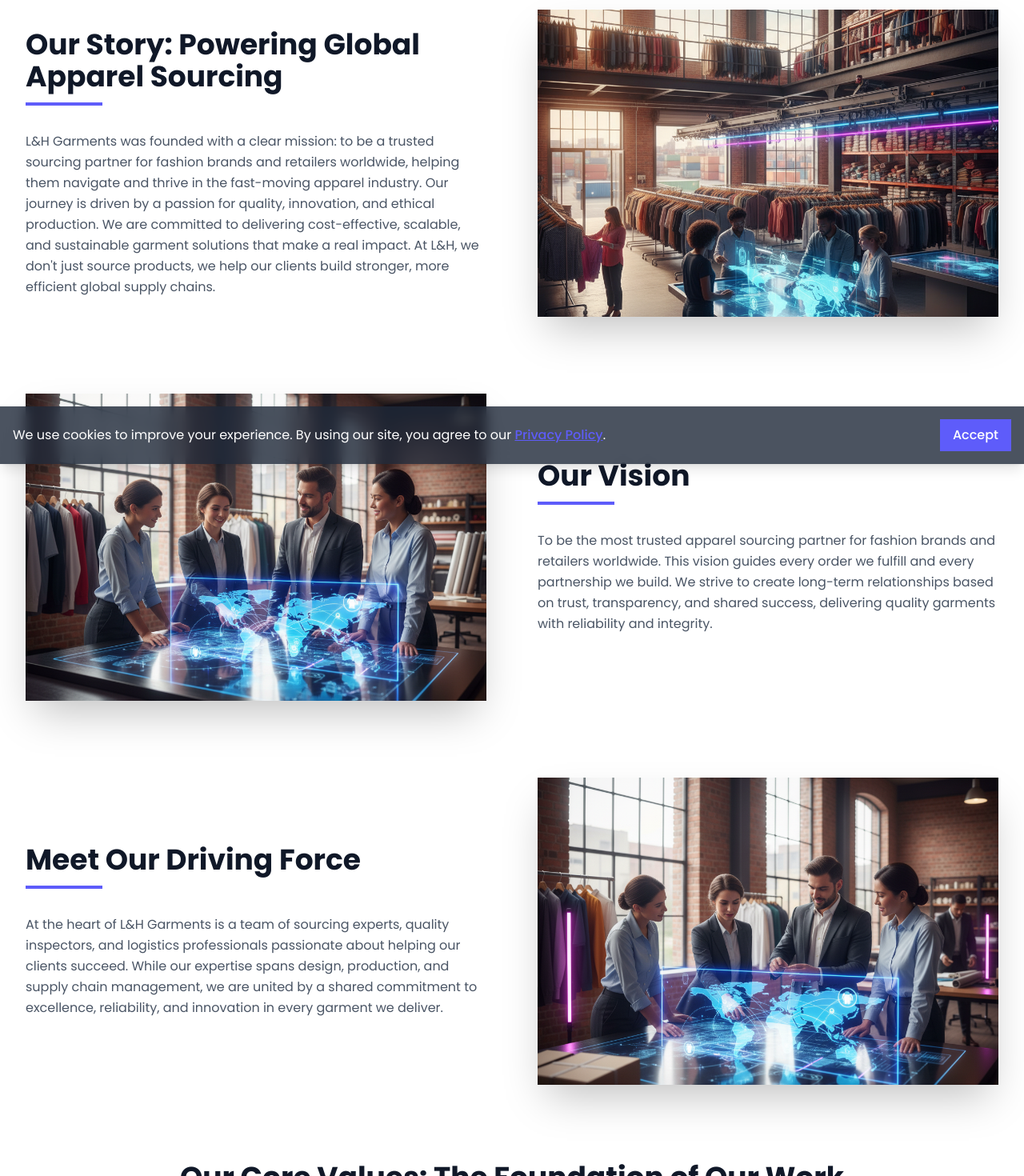
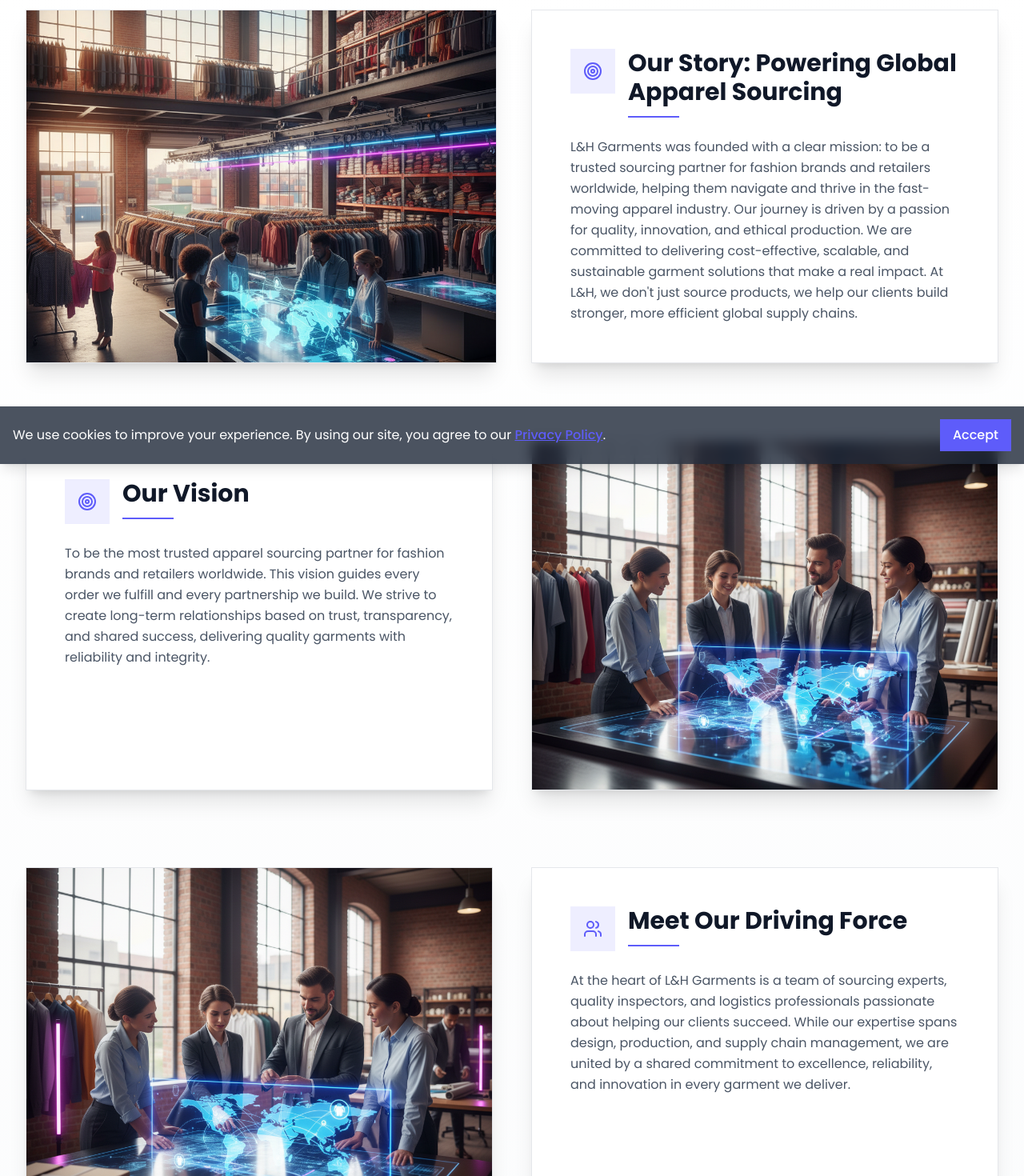
Before and after one commit to suman-bonakurthi/lahkltd, a Next.js app: page /why-us in a window 1280 px wide. Shown: the part 220-1690 px from the top of the page at 80% size. Built offline with nearby package versions, Linux system fonts and the light colour scheme.

Commit message:
same changes

```diff
--- a/app/why-us/page.tsx
+++ b/app/why-us/page.tsx
@@ -1,9 +1,35 @@
 "use client";
+
 import React from "react";
 import Image from "next/image";
-import { Globe2, Layers, Zap, Package, ShieldCheck } from "lucide-react";
+import { Globe2, Layers, Zap, Package, ShieldCheck, Target, Users } from "lucide-react";
 
-// Core values kartları
+// Feature sections matching About Us layout
+const featureSections = [
+  {
+    icon: Target,
+    title: "Our Story: Powering Global Apparel Sourcing",
+    image: "/assets/story.png",
+    description:
+      "L&H Garments was founded with a clear mission: to be a trusted sourcing partner for fashion brands and retailers worldwide, helping them navigate and thrive in the fast-moving apparel industry. Our journey is driven by a passion for quality, innovation, and ethical production. We are committed to delivering cost-effective, scalable, and sustainable garment solutions that make a real impact. At L&H, we don't just source products, we help our clients build stronger, more efficient global supply chains."
+  },
+  {
+    icon: Target,
+    title: "Our Vision",
+    image: "/assets/vision.png",
+    description:
+      "To be the most trusted apparel sourcing partner for fashion brands and retailers worldwide. This vision guides every order we fulfill and every partnership we build. We strive to create long-term relationships based on trust, transparency, and shared success, delivering quality garments with reliability and integrity."
+  },
+  {
+    icon: Users,
+    title: "Meet Our Driving Force",
+    image: "/assets/driving.png",
+    description:
+      "At the heart of L&H Garments is a team of sourcing experts, quality inspectors, and logistics professionals passionate about helping our clients succeed. While our expertise spans design, production, and supply chain management, we are united by a shared commitment to excellence, reliability, and innovation in every garment we deliver."
+  }
+];
+
+// Core values cards (Why Us)
 const whyUsItems = [
   {
     title: "Reliable",
@@ -37,109 +63,57 @@
   },
 ];
 
-export default function AboutUsPage() {
+export default function WhyUsPage() {
   return (
-    <div>
-      {/* Our Story */}
+    <div className="bg-gradient-to-b from-white to-gray-50">
       <section className="pt-12 pb-24">
         <div className="max-w-7xl mx-auto px-4 lg:px-8">
-          <div className="grid md:grid-cols-2 gap-16 items-center">
-            <div className="space-y-8">
-              <div>
-                <h1 className="text-3xl sm:text-4xl font-bold text-gray-900 mb-3">
-                  Our Story: Powering Global Apparel Sourcing
-                </h1>
-                <div className="w-24 h-1 bg-primary mb-5"></div>
+          {/* Features Section - Same as About Us */}
+          <div className="space-y-24">
+            {featureSections.map((feature, index) => (
+              <div
+                key={index}
+                className="grid lg:grid-cols-2 gap-12 items-stretch"
+              >
+                {/* Image Side */}
+                <div
+                  className={`${
+                    index % 2 === 1 ? "lg:order-2" : ""
+                  } relative aspect-[4/3] overflow-hidden shadow-xl border border-gray-200`}
+                >
+                  <Image
+                    src={feature.image}
+                    alt={feature.title}
+                    fill
+                    className="object-cover hover:scale-105 transition-transform duration-700"
+                  />
                 </div>
-              <p className="text-gray-600 text-base leading-relaxed">
-                L&amp;H Garments was founded with a clear mission: to be a trusted
-                sourcing partner for fashion brands and retailers worldwide,
-                helping them navigate and thrive in the fast-moving apparel
-                industry. Our journey is driven by a passion for quality,
-                innovation, and ethical production. We are committed to delivering
-                cost-effective, scalable, and sustainable garment solutions that
-                make a real impact. At L&amp;H, we don&apos;t just source products, we
-                help our clients build stronger, more efficient global supply
-                chains.
-              </p>
+
+                {/* Content Side */}
+                <div
+                  className={`${
+                    index % 2 === 1 ? "lg:order-1" : ""
+                  } flex flex-col h-full`}
+                >
+                  <div className="bg-white p-8 lg:p-12 shadow-xl border border-gray-200 h-full flex flex-col">
+                    <div className="flex items-start mb-6">
+                      <div className="w-14 h-14 bg-primary/10 flex items-center justify-center flex-shrink-0 mr-4">
+                        <feature.icon className="w-6 h-6 text-primary" />
                       </div>
-            <div className="relative">
-              <div className="relative w-full h-80 md:h-96 overflow-hidden shadow-2xl">
-                <Image
-                  src="/assets/story.png"
-                  alt="Our Story"
-                  fill
-                  className="object-cover"
-                />
+                      <div className="flex-1">
+                        <h3 className="text-2xl sm:text-3xl font-bold text-gray-900">
+                          {feature.title}
+                        </h3>
+                        <div className="w-16 h-0.5 bg-primary mt-3"></div>
+                      </div>
+                    </div>
+                    <div className="text-gray-600 text-base leading-relaxed space-y-4 flex-1">
+                      <p>{feature.description}</p>
                     </div>
                   </div>
                 </div>
               </div>
-      </section>
-
-      {/* Our Vision */}
-      <section className="pb-24">
-        <div className="max-w-7xl mx-auto px-4 lg:px-8">
-          <div className="grid md:grid-cols-2 gap-16 items-center">
-            <div className="md:order-2 space-y-8">
-              <div>
-                <h2 className="text-3xl sm:text-4xl font-bold text-gray-900 mb-3">
-                  Our Vision
-                </h2>
-                <div className="w-24 h-1 bg-primary mb-5"></div>
-              </div>
-              <p className="text-gray-600 text-base leading-relaxed">
-                To be the most trusted apparel sourcing partner for fashion brands
-                and retailers worldwide. This vision guides every order we fulfill
-                and every partnership we build. We strive to create long-term
-                relationships based on trust, transparency, and shared success,
-                delivering quality garments with reliability and integrity.
-              </p>
-            </div>
-            <div className="md:order-1 relative">
-              <div className="relative w-full h-80 md:h-96 overflow-hidden shadow-2xl">
-                <Image
-                  src="/assets/vision.png"
-                  alt="Our Vision"
-                  fill
-                  className="object-cover"
-                />
-              </div>
-            </div>
-          </div>
-        </div>
-      </section>
-
-      {/* Meet Our Driving Force */}
-      <section className="pb-24">
-        <div className="max-w-7xl mx-auto px-4 lg:px-8">
-          <div className="grid md:grid-cols-2 gap-16 items-center">
-            <div className="space-y-8">
-              <div>
-                <h2 className="text-3xl sm:text-4xl font-bold text-gray-900 mb-3">
-                  Meet Our Driving Force
-                </h2>
-                <div className="w-24 h-1 bg-primary mb-5"></div>
-              </div>
-              <p className="text-gray-600 text-base leading-relaxed">
-                At the heart of L&amp;H Garments is a team of sourcing experts,
-                quality inspectors, and logistics professionals passionate about
-                helping our clients succeed. While our expertise spans design,
-                production, and supply chain management, we are united by a shared
-                commitment to excellence, reliability, and innovation in every
-                garment we deliver.
-              </p>
-            </div>
-            <div className="relative">
-              <div className="relative w-full h-80 md:h-96 overflow-hidden shadow-2xl">
-                <Image
-                  src="/assets/driving.png"
-                  alt="Our Team"
-                  fill
-                  className="object-cover"
-                />
-              </div>
-            </div>
+            ))}
           </div>
         </div>
       </section>
@@ -158,24 +132,27 @@
             </p>
           </div>
 
-          <div className="grid gap-8 sm:grid-cols-2 lg:grid-cols-3">
+          <div className="grid gap-8 sm:grid-cols-2 lg:grid-cols-3 items-stretch">
             {whyUsItems.map((item, idx) => {
               const Icon = item.icon;
               return (
                 <div
                   key={idx}
-                  className="bg-white shadow-md hover:shadow-xl border border-gray-100 transition-all duration-300"
+                  className="bg-white p-8 lg:p-12 shadow-xl border border-gray-200 transition-all duration-300 flex flex-col h-full"
                 >
-                  <div className="p-8">
-                    <div className="flex items-center mb-4">
-                      <div className="w-12 h-12 flex items-center justify-center text-primary mr-3">
-                        <Icon className="w-6 h-6" />
+                  <div className="flex items-start mb-6">
+                    <div className="w-14 h-14 bg-primary/10 flex items-center justify-center flex-shrink-0 mr-4">
+                      <Icon className="w-8 h-8 text-primary" />
                     </div>
-                      <h3 className="text-lg sm:text-lg font-semibold text-gray-900">
+                    <div className="flex-1">
+                      <h3 className="text-2xl font-bold text-gray-900">
                         {item.title}
                       </h3>
+                      <div className="w-12 h-0.5 bg-primary mt-2"></div>
                     </div>
-                    <p className="text-gray-600 text-base leading-relaxed">{item.text}</p>
+                  </div>
+                  <div className="text-gray-600 text-base leading-relaxed space-y-4 flex-1">
+                    <p>{item.text}</p>
                   </div>
                 </div>
               );
```
Also changed, not shown: app/about-us/page.tsx (+38 -28 lines). Lines whose indentation alone changed are shown as unchanged.
